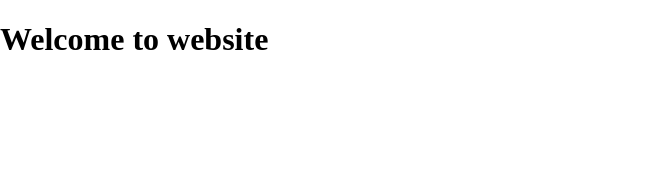
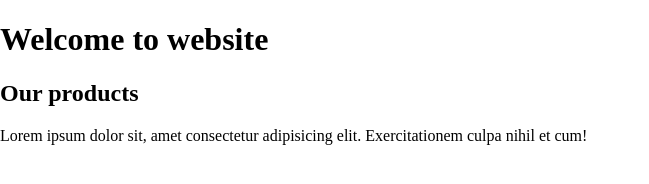
Before and after one commit to Ruzimurod11/onlinestore, a plain HTML site: page index.html in a window 1280 px wide. Shown: the whole page, without its empty margins (0-649 px from the left). Drawn offline with Linux system fonts and the light colour scheme.

Commit message:
some changes

```diff
--- a/index.html
+++ b/index.html
@@ -8,5 +8,13 @@
   </head>
   <body>
     <h1>Welcome to website</h1>
+
+    <main>
+      <h2>Our products</h2>
+      <p>
+        Lorem ipsum dolor sit, amet consectetur adipisicing elit. Exercitationem
+        culpa nihil et cum!
+      </p>
+    </main>
   </body>
 </html>
```
